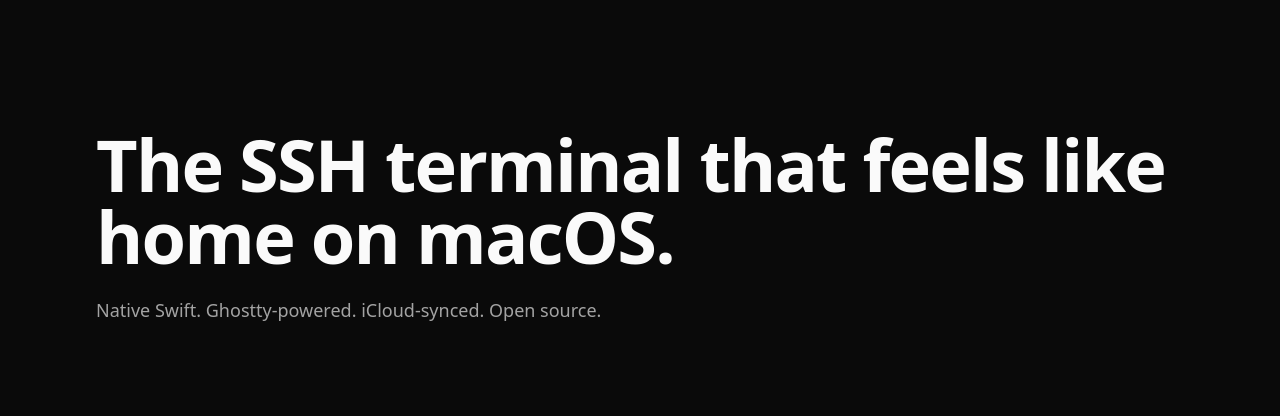
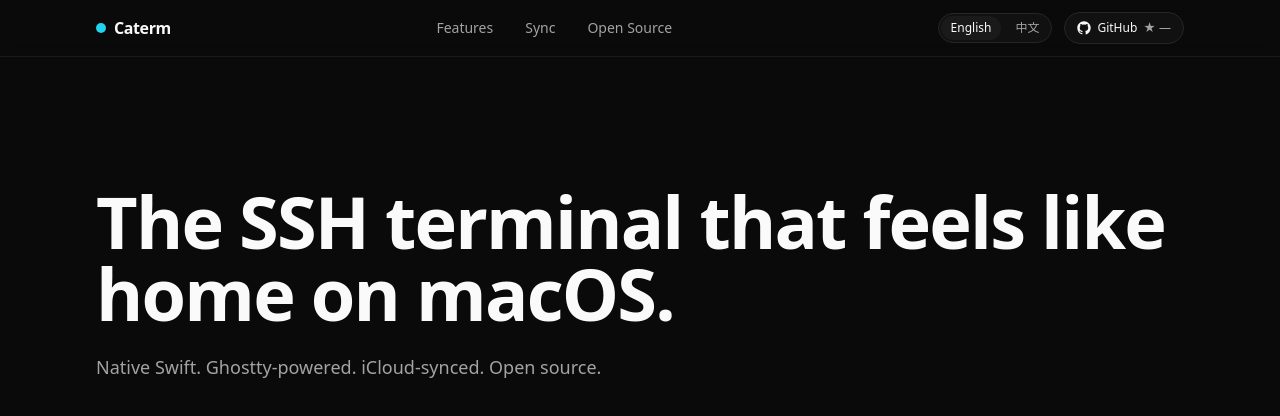
Before and after one commit to ZingerLittleBee/Caterm, a Next.js app in the folder apps/landing/: page /en in a window 1280 px wide. Shown: the top 416 px of the page. Built offline with nearby package versions, Linux system fonts and the light colour scheme.

Commit message:
feat(landing): top nav and language switcher

```diff
--- a/apps/landing/messages/en.json
+++ b/apps/landing/messages/en.json
@@ -2,5 +2,15 @@
   "hero": {
     "tagline": "The SSH terminal that feels like home on macOS.",
     "sub": "Native Swift. Ghostty-powered. iCloud-synced. Open source."
+  },
+  "nav": {
+    "features": "Features",
+    "sync": "Sync",
+    "openSource": "Open Source",
+    "github": "GitHub",
+    "githubStarsAria": "Star Caterm on GitHub",
+    "languageAria": "Switch language",
+    "english": "English",
+    "chinese": "中文"
   }
 }
--- a/apps/landing/messages/zh.json
+++ b/apps/landing/messages/zh.json
@@ -2,5 +2,15 @@
   "hero": {
     "tagline": "属于 macOS 的原生 SSH 终端。",
     "sub": "Swift 原生，Ghostty 驱动，iCloud 同步，开源自由。"
+  },
+  "nav": {
+    "features": "功能",
+    "sync": "同步",
+    "openSource": "开源",
+    "github": "GitHub",
+    "githubStarsAria": "在 GitHub 给 Caterm 点 Star",
+    "languageAria": "切换语言",
+    "english": "English",
+    "chinese": "中文"
   }
 }
--- a/apps/landing/src/app/[locale]/page.tsx
+++ b/apps/landing/src/app/[locale]/page.tsx
@@ -1,4 +1,5 @@
 import { getTranslations, setRequestLocale } from 'next-intl/server'
+import { TopNav } from '@/components/nav/top-nav'
 
 export default async function HomePage({ params }: { params: Promise<{ locale: string }> }) {
   const { locale } = await params
@@ -6,9 +7,12 @@
   const t = await getTranslations('hero')
 
   return (
-    <main className="mx-auto max-w-6xl px-6 py-32 lg:px-8">
-      <h1 className="font-semibold text-5xl tracking-tight md:text-7xl">{t('tagline')}</h1>
-      <p className="mt-6 text-[var(--color-text-muted)] text-lg">{t('sub')}</p>
-    </main>
+    <>
+      <TopNav />
+      <main className="mx-auto max-w-6xl px-6 py-32 lg:px-8" id="top">
+        <h1 className="font-semibold text-5xl tracking-tight md:text-7xl">{t('tagline')}</h1>
+        <p className="mt-6 text-[var(--color-text-muted)] text-lg">{t('sub')}</p>
+      </main>
+    </>
   )
 }
--- /dev/null
+++ b/apps/landing/src/components/nav/lang-switcher.tsx
@@ -0,0 +1,42 @@
+'use client'
+
+import { useLocale, useTranslations } from 'next-intl'
+import { routing, usePathname, useRouter } from '@/i18n/routing'
+import { cn } from '@/lib/cn'
+
+export function LangSwitcher() {
+  const t = useTranslations('nav')
+  const router = useRouter()
+  const pathname = usePathname()
+  const current = useLocale()
+
+  function setLocale(next: string) {
+    document.cookie = `NEXT_LOCALE=${next}; path=/; max-age=31536000; samesite=lax`
+    router.replace(pathname, { locale: next as (typeof routing.locales)[number] })
+  }
+
+  return (
+    <div
+      aria-label={t('languageAria')}
+      className="flex items-center gap-1 rounded-full border border-[var(--color-border)] bg-[var(--color-surface)] p-0.5 text-xs"
+      role="group"
+    >
+      {routing.locales.map((loc) => (
+        <button
+          aria-pressed={current === loc}
+          className={cn(
+            'rounded-full px-2.5 py-1 transition',
+            current === loc
+              ? 'bg-[var(--color-surface-hi)] text-[var(--color-text)]'
+              : 'text-[var(--color-text-muted)] hover:text-[var(--color-text)]'
+          )}
+          key={loc}
+          onClick={() => setLocale(loc)}
+          type="button"
+        >
+          {loc === 'en' ? t('english') : t('chinese')}
+        </button>
+      ))}
+    </div>
+  )
+}
--- /dev/null
+++ b/apps/landing/src/components/nav/top-nav.tsx
@@ -0,0 +1,51 @@
+import { useTranslations } from 'next-intl'
+import { LangSwitcher } from './lang-switcher'
+
+const GITHUB_URL = 'https://github.com/ZingerLittleBee/caterm'
+
+export function TopNav() {
+  const t = useTranslations('nav')
+
+  return (
+    <header className="sticky top-0 z-50 border-[var(--color-border)]/60 border-b bg-[var(--color-bg)]/70 backdrop-blur">
+      <div className="mx-auto flex h-14 max-w-6xl items-center justify-between px-6 lg:px-8">
+        <a className="flex items-center gap-2 font-semibold tracking-tight" href="#top">
+          <span aria-hidden="true" className="inline-block h-2.5 w-2.5 rounded-full bg-[var(--color-accent)]" />
+          Caterm
+        </a>
+
+        <nav aria-label="Primary" className="hidden items-center gap-8 text-[var(--color-text-muted)] text-sm md:flex">
+          <a className="hover:text-[var(--color-text)]" href="#features">
+            {t('features')}
+          </a>
+          <a className="hover:text-[var(--color-text)]" href="#sync">
+            {t('sync')}
+          </a>
+          <a className="hover:text-[var(--color-text)]" href="#open-source">
+            {t('openSource')}
+          </a>
+        </nav>
+
+        <div className="flex items-center gap-3">
+          <LangSwitcher />
+          <a
+            aria-label={t('githubStarsAria')}
+            className="inline-flex h-8 items-center gap-1.5 rounded-full border border-[var(--color-border)] bg-[var(--color-surface)] px-3 text-[var(--color-text)] text-xs hover:border-[var(--color-accent)]"
+            href={GITHUB_URL}
+            rel="noopener noreferrer"
+            target="_blank"
+          >
+            <svg aria-hidden="true" className="h-3.5 w-3.5" fill="currentColor" viewBox="0 0 24 24">
+              <title>GitHub</title>
+              <path d="M12 .5C5.65.5.5 5.65.5 12c0 5.08 3.29 9.39 7.86 10.91.58.11.79-.25.79-.56v-2.02c-3.2.7-3.88-1.37-3.88-1.37-.52-1.33-1.27-1.69-1.27-1.69-1.04-.71.08-.7.08-.7 1.15.08 1.76 1.18 1.76 1.18 1.02 1.75 2.67 1.24 3.32.95.1-.74.4-1.24.73-1.53-2.55-.29-5.24-1.28-5.24-5.7 0-1.26.45-2.29 1.18-3.09-.12-.29-.51-1.46.11-3.05 0 0 .96-.31 3.16 1.18a10.96 10.96 0 0 1 5.76 0c2.19-1.49 3.15-1.18 3.15-1.18.63 1.59.23 2.76.11 3.05.74.8 1.18 1.83 1.18 3.09 0 4.43-2.69 5.41-5.26 5.69.41.36.78 1.05.78 2.12v3.15c0 .31.21.68.8.56C20.22 21.38 23.5 17.08 23.5 12 23.5 5.65 18.35.5 12 .5z" />
+            </svg>
+            {t('github')}
+            <span aria-hidden="true" className="text-[var(--color-text-muted)]">
+              ★ —
+            </span>
+          </a>
+        </div>
+      </div>
+    </header>
+  )
+}
```
